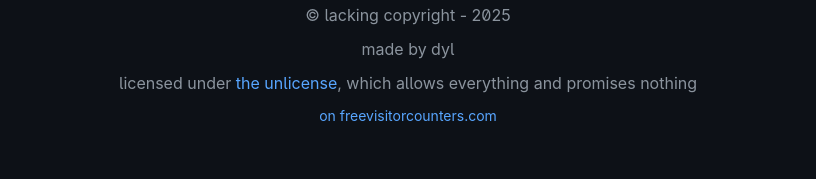
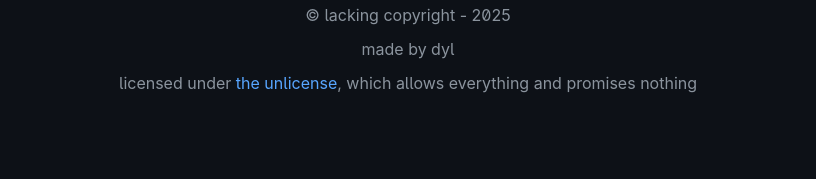
Before and after one commit to indiscovering/indiscover.me, a Jekyll site: the page built from index.md, in a window 1280 px wide. Shown: the part 2136-2315 px from the top of the page, without its empty margins (232-1048 px from the left). Built offline with Jekyll 4.4.1, drawn with Linux system fonts in a browser that asks for light colours; our own code applies the rules of GitHub Pages for plain Markdown files; after the commit the page ends 2287 px from its top, so only the background shows below that.

Commit message:
Update footer.html

```diff
--- a/_includes/footer.html
+++ b/_includes/footer.html
@@ -2,6 +2,4 @@
     <p class="f4-mktg color-fg-muted">© lacking copyright - </a> <script>document.write( new Date().getFullYear() );</script> </p>
     <p class="f4-mktg color-fg-muted">made by dyl</a></p>
     <p class="f4-mktg color-fg-muted">licensed under <a href="https://unlicense.org" class="">the unlicense</a>, which allows everything and promises nothing</a></p>
-     <a href='http://www.freevisitorcounters.com'>on freevisitorcounters.com</a> <script type='text/javascript' src='https://www.freevisitorcounters.com/auth.php?id=fccb379f6951ad2de2a7f0f9252c81d611ac8276'></script>
-<script type="text/javascript" src="https://www.freevisitorcounters.com/en/home/counter/1326182/t/0"></script>
 </footer>
```
